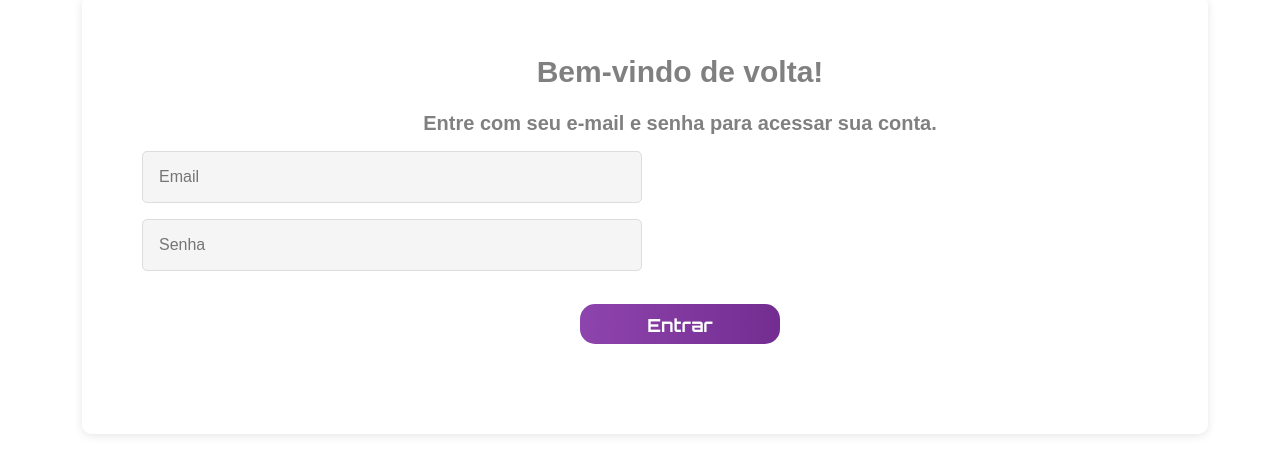
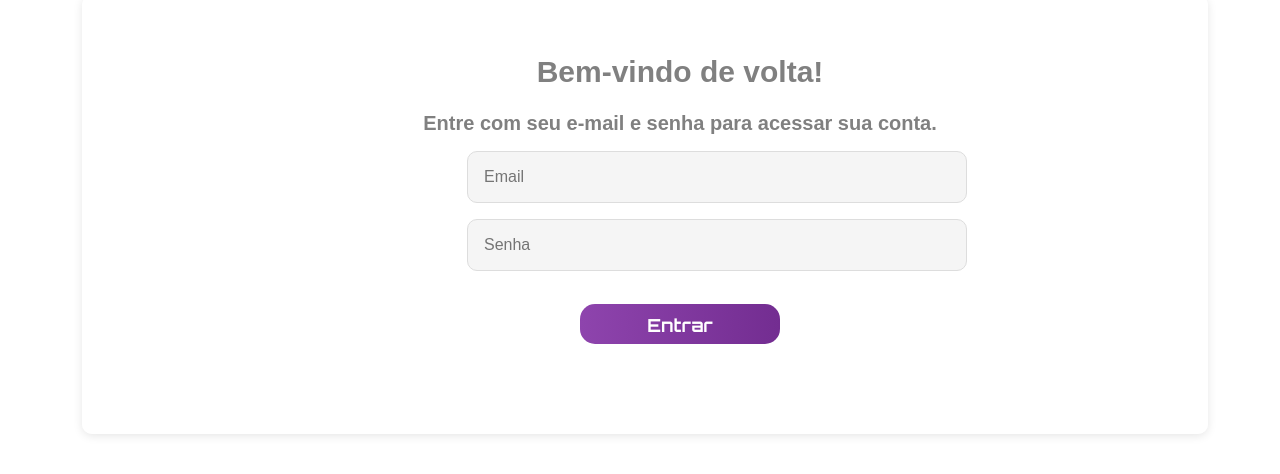
Before and after one commit to PedrosoEnzo/cripto, a React (Vite) app in the folder cripto-react/: page /login in a window 1280 px wide. Shown: the part 186-660 px from the top of the page. Built offline with nearby package versions, Linux system fonts and the light colour scheme.

Commit message:
arrumando inputs

```diff
--- a/cripto-react/src/pages/Login.css
+++ b/cripto-react/src/pages/Login.css
@@ -33,7 +33,7 @@
     font-size: 20px;
 }
 
-form {
+.form {
     background: rgba(255, 255, 255, 0.9);
     padding: 60px;
     border-radius: 10px;
@@ -45,7 +45,7 @@ form {
 }
 
 /* Inputs */
-input {
+.input {
     display: flex;
     justify-content: center;
     width: 500px;
@@ -56,6 +56,7 @@ input {
     background: #f5f5f5;
     outline: none;
     margin-bottom: 1rem;
+    margin-left: 325PX;
 }
 
 input:focus {
--- a/cripto-react/src/pages/Login.jsx
+++ b/cripto-react/src/pages/Login.jsx
@@ -25,7 +25,7 @@ const Login = () => {
   return (
     <div className="tudo">
       <div className="box">
-        <form onSubmit={handleSubmit}>
+        <form onSubmit={handleSubmit} className="form">
           <div className="paragrafo">
             <h2>Bem-vindo de volta!</h2>
            <br />
@@ -38,6 +38,7 @@ const Login = () => {
               value={email}
               onChange={(e) => setEmail(e.target.value)}
               required
+              className="input"
             />
           </div>
           <div>
@@ -47,6 +48,7 @@ const Login = () => {
               value={senha}
               onChange={(e) => setSenha(e.target.value)}
               required
+              className="input"
             />
           </div>
 
```
